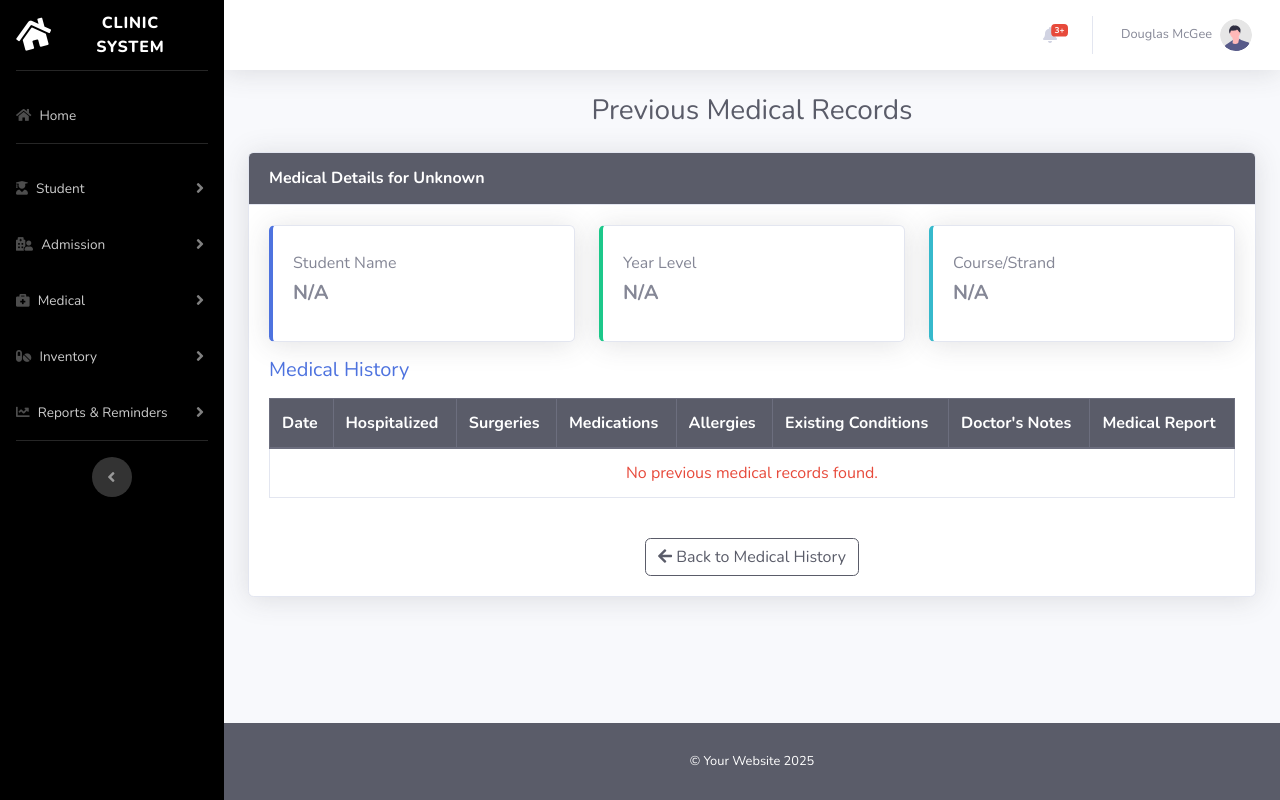
After one commit to xxiimcha/crms-ai, a PHP site: page /predict/medical/medical_records.php in a window 1280 px wide. The commit adds this page. Run offline with PHP 8.4, Linux system fonts and the light colour scheme; some libraries are stand-ins or nearby versions.

Commit message:
Medical History implemented

```diff
--- /dev/null
+++ b/medical/medical_records.php
@@ -0,0 +1,168 @@
+<?php include('../partials/head.php'); ?>
+
+<?php
+// Get student ID from URL
+$student_id = isset($_GET['id']) ? (int)$_GET['id'] : 0;
+$student = null;
+$medical_records = [];
+
+// Fetch student details from the external API
+if ($student_id > 0) {
+    $api_url = "https://enrollment.bcp-sms1.com/fetch_students/fetch_students_info_nova.php";
+
+    // Fetch API data
+    $response = file_get_contents($api_url);
+    $students = json_decode($response, true);
+
+    // Find the student by ID
+    foreach ($students as $s) {
+        if ($s['studentId'] == $student_id) {
+            $student = [
+                'name' => $s['name'],
+                'year_level' => $s['level'],
+                'course_or_strand' => $s['course'],
+                'email' => $s['email']
+            ];
+            break;
+        }
+    }
+}
+
+// Fetch medical records from the local database
+include('../config/database.php');
+if ($student_id > 0) {
+    $medical_query = "SELECT * FROM medical_records WHERE student_id = $student_id ORDER BY created_at DESC";
+    $medical_result = mysqli_query($conn, $medical_query);
+    while ($row = mysqli_fetch_assoc($medical_result)) {
+        $medical_records[] = $row;
+    }
+}
+?>
+
+<div id="wrapper">
+    <?php include('../partials/sidebar.php'); ?>
+
+    <div id="content-wrapper" class="d-flex flex-column">
+        <div id="content">
+            <?php include('../partials/nav.php'); ?>
+
+            <div class="container-fluid">
+                <h1 class="h3 mb-4 text-gray-800 text-center">Previous Medical Records</h1>
+
+                <div class="card shadow mb-4">
+                    <div class="card-header py-3 bg-dark text-white">
+                        <h6 class="m-0 font-weight-bold">Medical Details for <?= $student['name'] ?? 'Unknown' ?></h6>
+                    </div>
+                    <div class="card-body">
+                        <!-- Student Information -->
+                        <div class="row mb-3">
+                            <div class="col-md-4">
+                                <div class="card border-left-primary shadow py-2">
+                                    <div class="card-body">
+                                        <h6 class="text-muted">Student Name</h6>
+                                        <h5 class="font-weight-bold"><?= $student['name'] ?? 'N/A' ?></h5>
+                                    </div>
+                                </div>
+                            </div>
+
+                            <div class="col-md-4">
+                                <div class="card border-left-success shadow py-2">
+                                    <div class="card-body">
+                                        <h6 class="text-muted">Year Level</h6>
+                                        <h5 class="font-weight-bold"><?= $student['year_level'] ?? 'N/A' ?></h5>
+                                    </div>
+                                </div>
+                            </div>
+
+                            <div class="col-md-4">
+                                <div class="card border-left-info shadow py-2">
+                                    <div class="card-body">
+                                        <h6 class="text-muted">Course/Strand</h6>
+                                        <h5 class="font-weight-bold"><?= $student['course_or_strand'] ?? 'N/A' ?></h5>
+                                    </div>
+                                </div>
+                            </div>
+                        </div>
+
+                        <!-- Medical History -->
+                        <h5 class="text-primary mb-3">Medical History</h5>
+                        <div class="table-responsive">
+                            <table class="table table-bordered">
+                                <thead class="thead-dark">
+                                    <tr>
+                                        <th>Date</th>
+                                        <th>Hospitalized</th>
+                                        <th>Surgeries</th>
+                                        <th>Medications</th>
+                                        <th>Allergies</th>
+                                        <th>Existing Conditions</th>
+                                        <th>Doctor's Notes</th>
+                                        <th>Medical Report</th>
+                                    </tr>
+                                </thead>
+                                <tbody>
+                                    <?php if (count($medical_records) > 0) : ?>
+                                        <?php foreach ($medical_records as $record) : ?>
+                                            <tr>
+                                                <td><?= date('M d, Y', strtotime($record['created_at'])) ?></td>
+                                                <td><?= ucfirst($record['hospitalized']) ?></td>
+                                                <td><?= ucfirst($record['surgeries']) ?></td>
+                                                <td><?= ucfirst($record['medications']) ?></td>
+                                                <td><?= $record['allergies'] ?: 'None' ?></td>
+                                                <td><?= $record['existing_conditions'] ?: 'None' ?></td>
+                                                <td><?= $record['doctors_notes'] ?: 'None' ?></td>
+                                                <td>
+                                                    <?php if (!empty($record['medical_report'])) : ?>
+                                                        <a href="../uploads/medical_reports/<?= $record['medical_report'] ?>" target="_blank" class="btn btn-sm btn-info">View</a>
+                                                    <?php else : ?>
+                                                        <span class="text-muted">No Report</span>
+                                                    <?php endif; ?>
+                                                </td>
+                                            </tr>
+                                        <?php endforeach; ?>
+                                    <?php else : ?>
+                                        <tr>
+                                            <td colspan="8" class="text-center text-danger">No previous medical records found.</td>
+                                        </tr>
+                                    <?php endif; ?>
+                                </tbody>
+                            </table>
+                        </div>
+
+                        <!-- Back Button -->
+                        <div class="text-center mt-4">
+                            <a href="medical_history.php" class="btn btn-outline-dark">
+                                <i class="fas fa-arrow-left"></i> Back to Medical History
+                            </a>
+                        </div>
+                    </div>
+                </div>
+            </div>
+        </div>
+
+        <footer class="sticky-footer bg-dark text-white">
+            <div class="container my-auto">
+                <div class="copyright text-center my-auto">
+                    <span>&copy; Your Website 2025</span>
+                </div>
+            </div>
+        </footer>
+    </div>
+</div>
+
+<?php include('../partials/modal.php'); ?>
+<?php include('../partials/foot.php'); ?>
+
+<!-- Include Toastr -->
+<link rel="stylesheet" href="https://cdnjs.cloudflare.com/ajax/libs/toastr.js/latest/toastr.min.css">
+<script src="https://cdnjs.cloudflare.com/ajax/libs/toastr.js/latest/toastr.min.js"></script>
+
+<script>
+    $(document).ready(function () {
+        <?php if (isset($_GET['success']) && $_GET['success'] == 'true') : ?>
+            toastr.success("Medical record retrieved successfully!");
+        <?php elseif (isset($_GET['error'])) : ?>
+            toastr.error("<?= htmlspecialchars($_GET['error']) ?>");
+        <?php endif; ?>
+    });
+</script>
--- a/partials/sidebar.php
+++ b/partials/sidebar.php
@@ -33,7 +33,7 @@
         <div id="studentMenu" class="collapse" aria-labelledby="studentHeading" data-parent="#accordionSidebar">
             <div class="bg-dark py-2 collapse-inner rounded">
                 <a class="collapse-item text-white" href="../student/view.php">Student List</a>
-                <a class="collapse-item text-white" href="../student/form.php">Add Student</a>
+                <!-- <a class="collapse-item text-white" href="../student/form.php">Add Student</a> -->
             </div>
         </div>
     </li>
```
Also changed, not shown: controllers/MedicalController.php (added, +71 -0 lines), medical/view.php (+85 -58 lines), student/view.php (+21 -26 lines).
